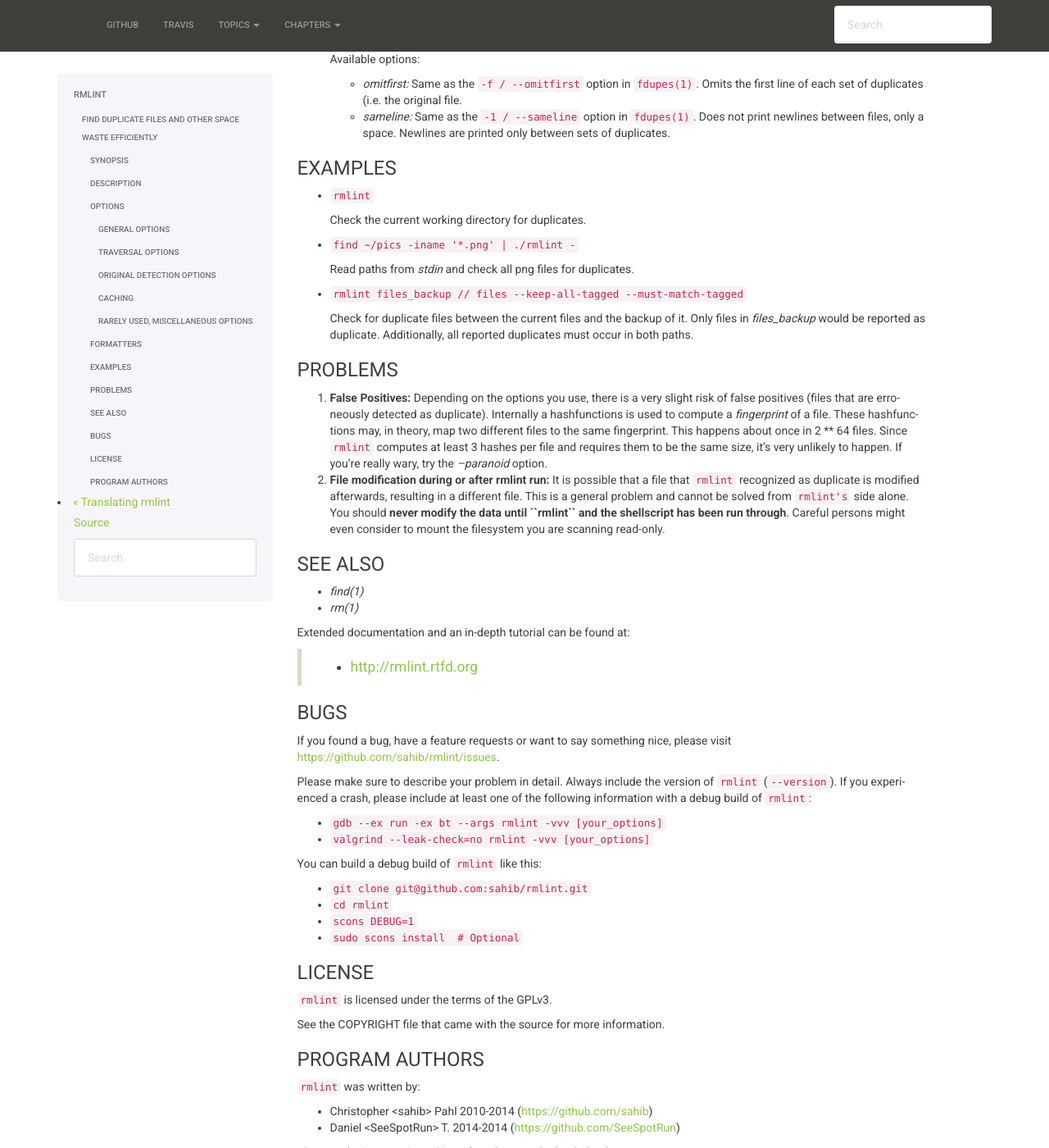
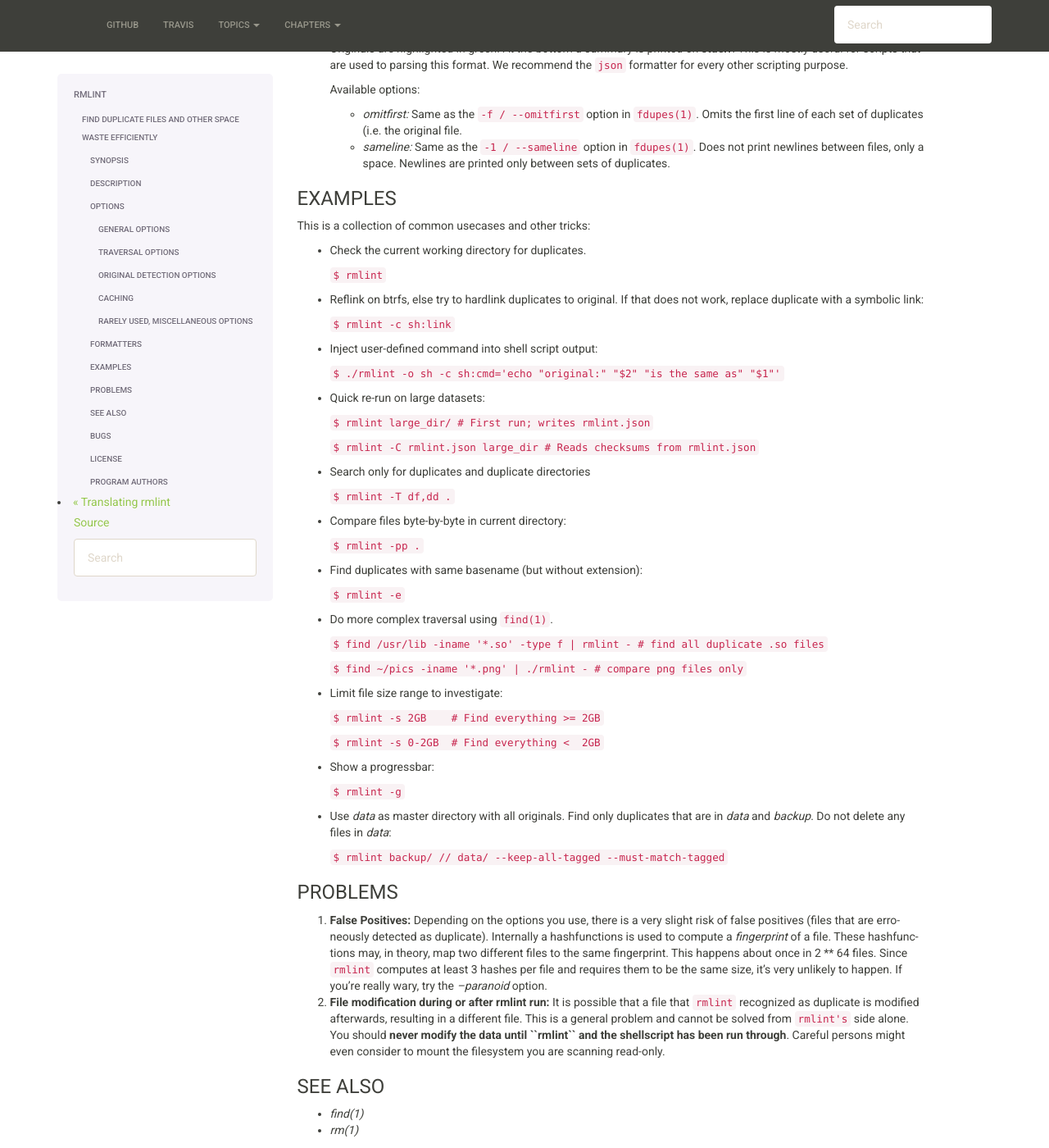
Before and after one commit to sahib/rmlint, a Sphinx documentation site: the page built from docs/rmlint.1.rst, in a window 1280 px wide and 1400 px high, scrolled down 6056 px. Shown: the whole window at 82% size. Built offline with Sphinx 7.4.7, drawn with Linux system fonts in a browser that asks for light colours; some of the changed text lies outside the part shown.

Commit message:
man: extended examples section greatly

```diff
--- a/docs/rmlint.1.rst
+++ b/docs/rmlint.1.rst
@@ -65,16 +65,18 @@ General Options
     * ``badlinks``, ``bl``: Find bad symlinks pointing nowhere.
     * ``emptydirs``, ``ed``: Find empty directories.
     * ``emptyfiles``, ``ef``: Find empty files.
-    * ``nonstripped``, ``ns``: Find nonstripped binaries. (**Warning:** slow)
+    * ``nonstripped``, ``ns``: Find nonstripped binaries.
     * ``duplicates``, ``df``: Find duplicate files.
     * ``duplicatedirs``, ``dd``: Find duplicate directories.
 
-    **Warning:** It is good practice to enclose the description in quotes. In
+    **WARNING:** It is good practice to enclose the description in quotes. In
     obscure cases argument parsing might fail in weird ways::
 
         # -ed is recognized as -e and -d here, -d takes "-s 10M" as parameter.
         # This will fail to do the supposed, finding also files smaller than 10M.
         $ rmlint -T all -ef -ed -s10M /media/music/
+        # Actual user wanted to do this:
+        $ rmlint -T "all -ef -ed" -s10M /media/music
 
 :``-o --output=spec`` / ``-O --add-output=spec`` (**default\:** *-o sh\:rmlint.sh -o pretty\:stdout -o summary\:stdout*):
 
@@ -485,19 +487,59 @@ FORMATTERS
 EXAMPLES
 ========
 
-- ``rmlint``
+This is a collection of common usecases and other tricks:
 
-  Check the current working directory for duplicates.
+* Check the current working directory for duplicates.
 
-- ``find ~/pics -iname '*.png' | ./rmlint -``
+  ``$ rmlint``
 
-  Read paths from *stdin* and check all png files for duplicates.
+* Reflink on btrfs, else try to hardlink duplicates to original. If that does
+  not work, replace duplicate with a symbolic link:
 
-- ``rmlint files_backup // files --keep-all-tagged --must-match-tagged``
+  ``$ rmlint -c sh:link``
 
-  Check for duplicate files between the current files and the backup of it.
-  Only files in *files_backup* would be reported as duplicate.
-  Additionally, all reported duplicates must occur in both paths.
+* Inject user-defined command into shell script output:
+
+  ``$ ./rmlint -o sh -c sh:cmd='echo "original:" "$2" "is the same as" "$1"'``
+
+* Quick re-run on large datasets:
+
+  ``$ rmlint large_dir/ # First run; writes rmlint.json``
+
+  ``$ rmlint -C rmlint.json large_dir # Reads checksums from rmlint.json``
+
+* Search only for duplicates and duplicate directories
+
+  ``$ rmlint -T df,dd .``
+
+* Compare files byte-by-byte in current directory:
+
+  ``$ rmlint -pp .``
+
+* Find duplicates with same basename (but without extension):
+
+  ``$ rmlint -e``
+
+* Do more complex traversal using ``find(1)``.
+
+  ``$ find /usr/lib -iname '*.so' -type f | rmlint - # find all duplicate .so files``
+
+  ``$ find ~/pics -iname '*.png' | ./rmlint - # compare png files only``
+
+* Limit file size range to investigate:
+
+  ``$ rmlint -s 2GB    # Find everything >= 2GB``
+
+  ``$ rmlint -s 0-2GB  # Find everything <  2GB``
+
+* Show a progressbar:
+
+  ``$ rmlint -g``
+
+* Use *data* as master directory with all originals. Find only duplicates that are
+  in *data* and *backup*. Do not delete any files in *data*:
+
+  ``$ rmlint backup/ // data/ --keep-all-tagged --must-match-tagged``
 
 PROBLEMS
 ========
```
